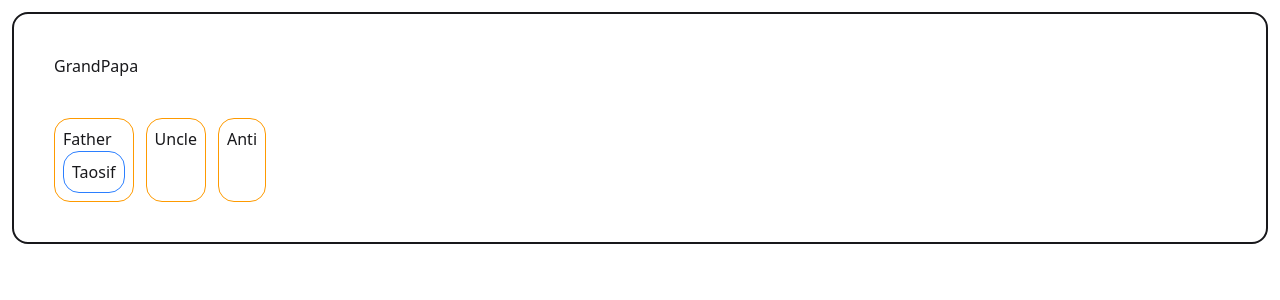
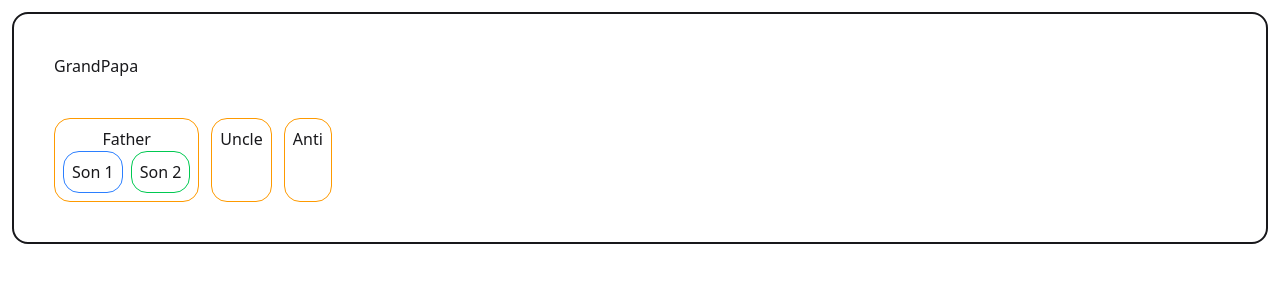
Before and after one commit to sadhin28/Form-master-class, a React (Vite) app: page / in a window 1280 px wide. Shown: the top 300 px of the page. Built offline with nearby package versions, Linux system fonts and the light colour scheme.

Commit message:
add brother

```diff
--- /dev/null
+++ b/src/Component/Brother/Brother.jsx
@@ -0,0 +1,10 @@
+
+const Brother = () => {
+    return (
+        <div>
+            <h1>Son 2</h1>
+        </div>
+    );
+};
+
+export default Brother;
--- a/src/Component/Dad/Dad.jsx
+++ b/src/Component/Dad/Dad.jsx
@@ -1,13 +1,19 @@
 import React from 'react';
 import Myself from '../Myself/Myself';
+import Brother from '../Brother/Brother';
 
 const Dad = () => {
     return (
-        <div className='border border-amber-500 rounded-2xl p-2'>
+        <div className=' text-center border border-amber-500 rounded-2xl p-2'>
             <h1>Father</h1>
-            <div  className="border border-blue-500 rounded-2xl p-2">
+           <div className='grid grid-cols-2 gap-2'>
+              <div  className="border border-blue-500 rounded-2xl p-2">
                 <Myself></Myself>
             </div>
+            <div  className="border border-green-500 rounded-2xl p-2">
+                <Brother></Brother>
+            </div>
+           </div>
         </div>
     );
 };
--- a/src/Component/Myself/Myself.jsx
+++ b/src/Component/Myself/Myself.jsx
@@ -3,7 +3,7 @@ import React from 'react';
 const Myself = () => {
     return (
         <div>
-            <h1>Taosif</h1>
+            <h1>Son 1</h1>
         </div>
     );
 };
```
